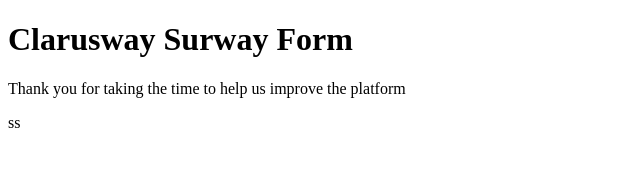
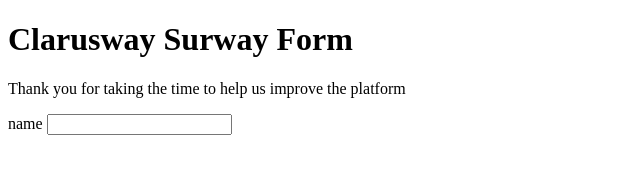
Before and after one commit to arslanmehmet1/CODING-CHALLENGE, a plain HTML site: page 001-Survey Form/index.html in a window 1280 px wide. Shown: the whole page, without its empty margins (0-640 px from the left). Drawn offline with Linux system fonts and the light colour scheme.

Commit message:
started coding

```diff
--- a/001-Survey Form/index.html
+++ b/001-Survey Form/index.html
@@ -8,14 +8,16 @@
     <link rel="stylesheet" href="style.css">
 </head>
 <body>
+    <header>
+        <h1>Clarusway Surway Form</h1>
+        <p>
+            Thank you for taking the time to help us improve the platform
+        </p>
+    </header>
+
     <form action="result.html">
-        <header>
-            <h1>Clarusway Surway Form</h1>
-            <p>
-                Thank you for taking the time to help us improve the platform
-            </p>
-            <p>ss</p>
-        </header>
+        <label for="name">name</label>
+        <input type="text" name="Name" id="name">
 
 
 
```
